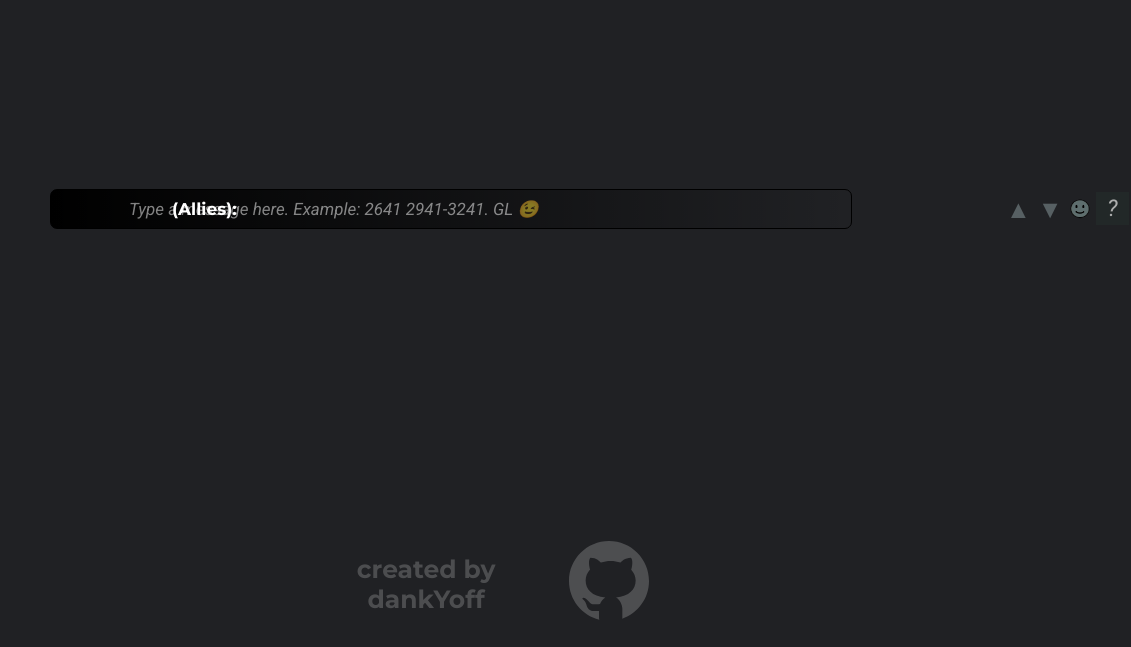
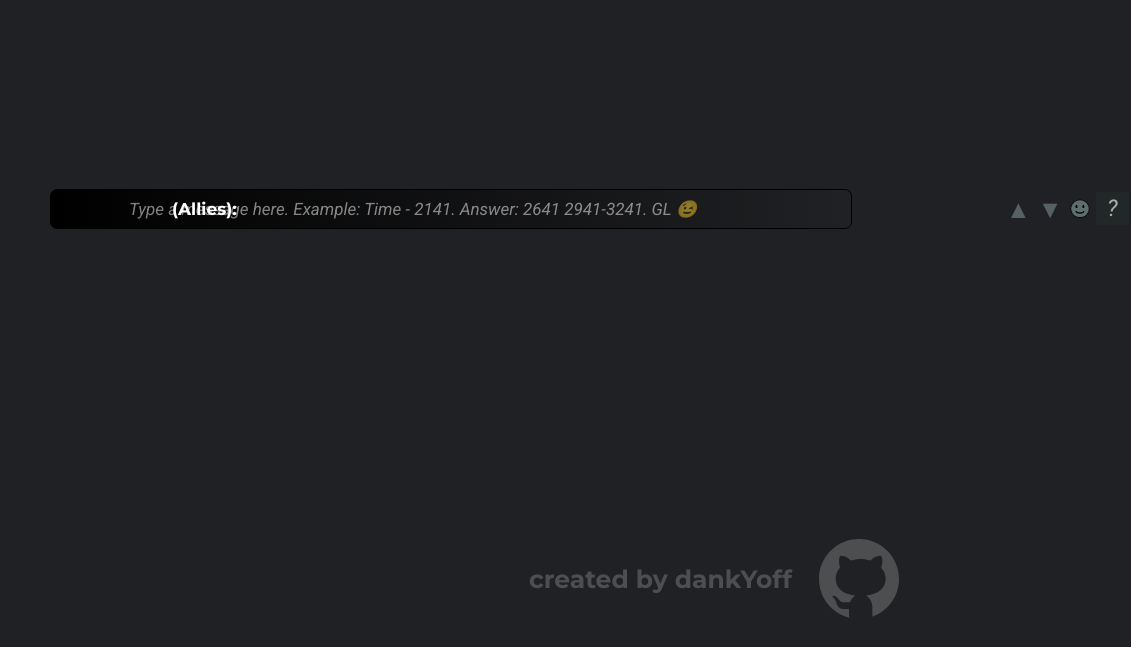
Before and after one commit to dankYoff/RoshanTiming-v2.0.0-Beautiful-Design, a Flask app: page / in a window 1360 px wide. Shown: the part 261-908 px from the top of the page, without its empty margins (229-1360 px from the left). After the commit the page ends 879 px from the top, so only its background shows below. Run offline with Flask 2, Linux system fonts and the light colour scheme.

Commit message:
Cleaning the project from garbage

```diff
--- a/static/style.css
+++ b/static/style.css
@@ -31,13 +31,12 @@ body{
   font-size: 17px;
   color: #ffffff; /*color: faeac9*/
 }
-/* Type a message here. Example: 2641 2941-3241 */
+/* placeholder text Type a message here. Example: 2641 2941-3241 */
 input::-webkit-input-placeholder {
-     color: black; /*Change the placeholder color*/
-     opacity: 0.5; /*Change the opacity between 0 and 1*/
-     color: #ffffff;
-     font-style: italic;
-     font-family: 'Roboto', sans-serif;
+  opacity: 0.5;
+  color: #ffffff;
+  font-style: italic;
+  font-family: 'Roboto', sans-serif;
 }
 /* ▲ ▼ */
 .chat-text-end {
@@ -102,36 +101,34 @@ input::-webkit-input-placeholder {
 
 /* created by dankYbat  */
 /*Dont show*/
-.prevent-select {
-  -webkit-user-select: none; /* Safari */
-  -ms-user-select: none; /* IE 10 and IE 11 */
-  user-select: none; /* Standard syntax */
+.noselect {
+  -webkit-touch-callout: none; /* iOS Safari */
+    -webkit-user-select: none; /* Safari */
+     -khtml-user-select: none; /* Konqueror HTML */
+       -moz-user-select: none; /* Old versions of Firefox */
+        -ms-user-select: none; /* Internet Explorer/Edge */
+            user-select: none; /* Non-prefixed version, currently
+                                  supported by Chrome, Edge, Opera and Firefox */
+
 }
-/*text+image*/
-.about_right {
-  margin-top: 300px;
-  margin-left: 39%;
-  display: flex;
-  flex-flow: row nowrap;
-  align-items: center;
-  text-align: center;
-}
-/*TEXT*/
+
+/* text: created by dankY*/
 .text_wrap {
-  padding: 0 10px 0 0;
-  flex: 0 1 30%;
-  text-align: center;
-  color: rgba(255,255,255,0.2); /* Translucent white text */
+  position: absolute;
+  margin-top: 310px;
+  margin-left: 750px;
+  opacity: 0.2;
 }
 /*Image GitHub*/
 .img-profile {
+  margin-top: 300px;
+  margin-left: 1030px;
+  position: absolute;
   cursor: pointer;
 }
 .img-profile img {
   width: 100px;
   height: 100px;
-  border-radius: 50%;
-  object-fit: cover;
   opacity: 0.2;
   transition: 0.3s;
 }
--- a/templates/Index.html
+++ b/templates/Index.html
@@ -2,7 +2,7 @@
 <html lang="en">
 
 <head>
-    <meta charset="UTF-8" name="viewport" content="width=device-width, user-scalable=no">
+    <meta charset="UTF-8">
     <title>Roshan Timing</title>
     <link rel="icon" type="image/ico" href="/static/Roshan.ico">
     <link rel="stylesheet" href="/static/style.css" />
@@ -10,20 +10,19 @@
 
 <body>
 <!-- TIMER -->
-    <p class="timer prevent-select" >{{ timer }}</p>
+    <p class="timer noselect" >{{ timer }}</p>
 
 
 <!-- CHAT(INPUT) -->
     <div style="margin-top: 350px; ">
-        <div class="chat-text prevent-select">(Allies):</div>
-        <div class="chat-text-end prevent-select">▲  ▼</div>
-        <div class="chat-text-image prevent-select"><img src="/static/dotachat.png" width="23" height="21" ></div>
-        <div class="chat-text-square prevent-select"></div>
-        <div class="chat-text-ques prevent-select">?</div>
-        <div><center><input type="text" class="chat-input" name="username" placeholder="Type a message here. Example: 2641 2941-3241. GL 😉" required></center></div>
+        <div class="chat-text noselect">(Allies):</div>
+        <div class="chat-text-end noselect">▲  ▼</div>
+        <div class="chat-text-image noselect"><img src="/static/dotachat.png" width="23" height="21" ></div>
+        <div class="chat-text-square noselect"></div>
+        <div class="chat-text-ques noselect">?</div>
+        <div><center><input type="text" class="chat-input" name="username" placeholder="Type a message here. Example: Time - 2141. Answer: 2641 2941-3241. GL 😉" required></center></div>
 <!--      <input type="submit" id="btn" value="enter">-->
     </div>
-<!--   <center><img src="/static/chat.png" width="808" height="45" ></center>-->
 
 <!-- RESULT -->
 <!--    <div class="result">-->
@@ -31,15 +30,15 @@
 <!--    </div>-->
 
 <!-- created by dankYbat -->
-  <div class="about_right">
-    <div class="text_wrap">
-      <p class="prevent-select">created by dankYoff</p>
-    </div>
-    <div class="img-profile">
-      <a href="https://github.com/dankYoff" target="_blank"><img src="/static/github.svg" width="50"></a>
-    </div>
+  <div>
+      <div class="text_wrap">
+          <p class="noselect">created by dankYoff</p>
+      </div>
+      <div class="img-profile">
+          <a href="https://github.com/dankYoff" target="_blank"><img src="/static/github.svg" width="50"></a>
+      </div>
+  </div>
 
-  </div>
 
 </body>
 </html>
```
Also changed, not shown: static/chat.png (deleted).
